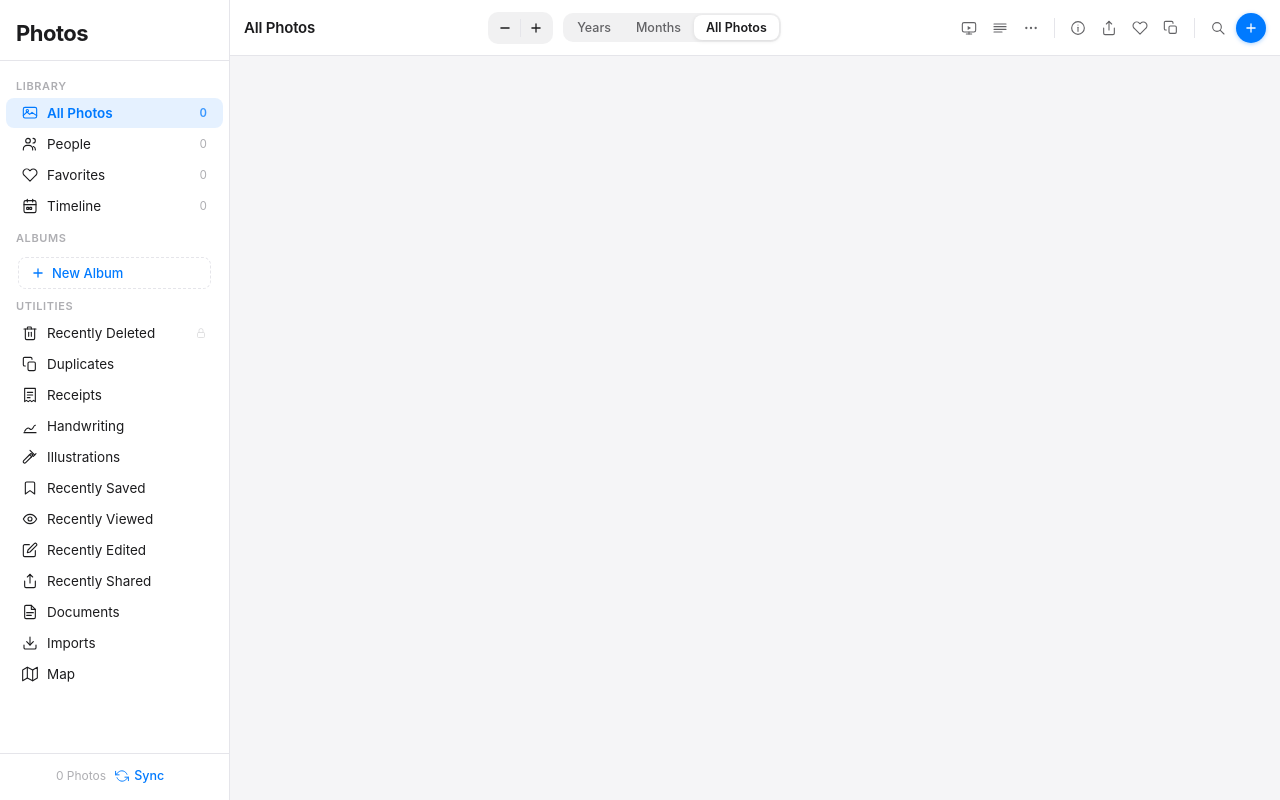
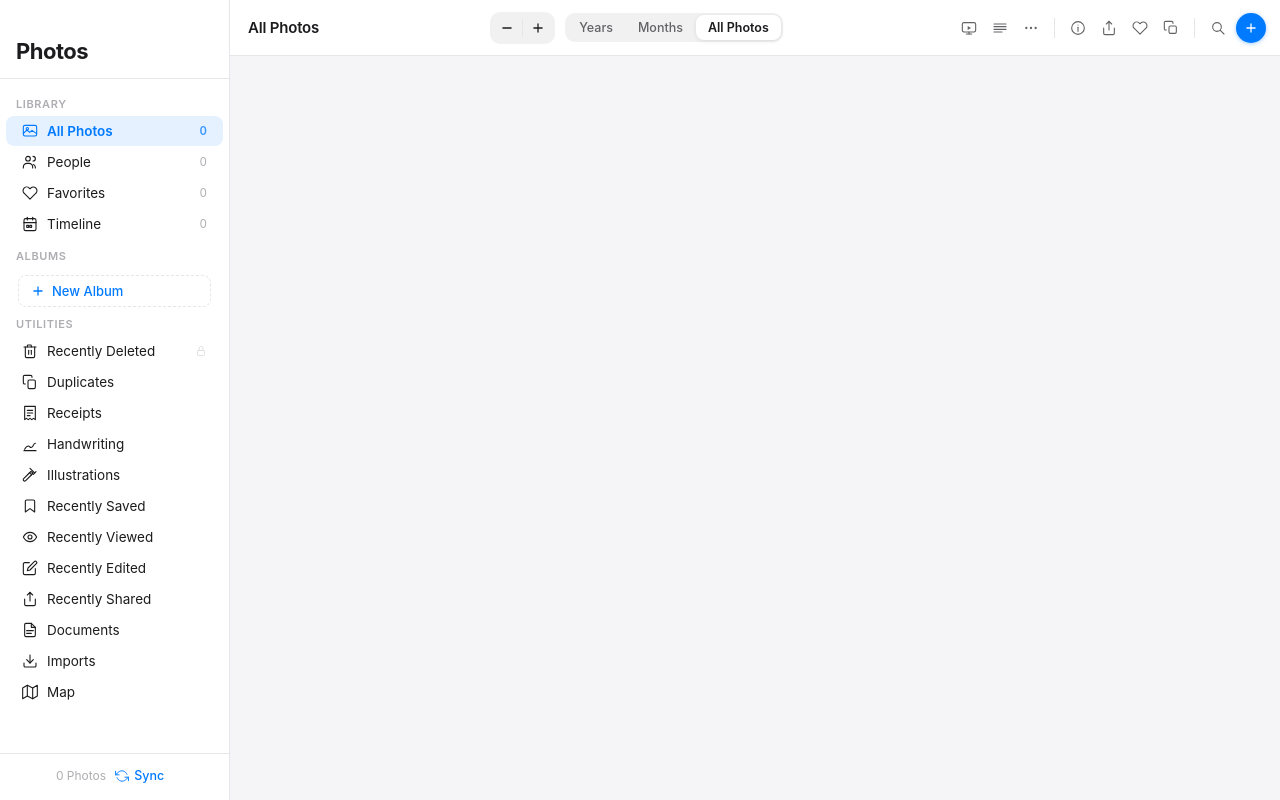
Before and after one commit to gotaker/Electron-Based-Photo-App, an Electron app: page renderer/index.html in a window 1280 px wide. Drawn offline with Linux system fonts and the light colour scheme; no server answers.

Commit message:
feat: enhance macOS window styling with traffic light adjustments and title bar clearance

```diff
--- a/main.mjs
+++ b/main.mjs
@@ -50,12 +50,15 @@ function getWin() {
 }
 
 function createWindow() {
+    const isMac = process.platform === 'darwin';
     const w = new BrowserWindow({
         width: 1280,
         height: 800,
         minWidth: 900,
         minHeight: 600,
-        titleBarStyle: process.platform === 'darwin' ? 'hiddenInset' : 'default',
+        titleBarStyle:        isMac ? 'hiddenInset' : 'default',
+        // Pin traffic lights so they don't shift on resize
+        trafficLightPosition: isMac ? { x: 12, y: 16 } : undefined,
         webPreferences: {
             preload:          path.join(__dirname, 'preload.js'),
             contextIsolation: true,
--- a/renderer/index.html
+++ b/renderer/index.html
@@ -2,6 +2,7 @@
 <html lang="en">
 <head>
     <meta charset="UTF-8">
+    <meta name="viewport" content="width=device-width, initial-scale=1.0, viewport-fit=cover">
     <meta name="viewport" content="width=device-width, initial-scale=1.0">
     <title>PhotoVault</title>
     <link rel="stylesheet" href="styles.css">
--- a/renderer/styles.css
+++ b/renderer/styles.css
@@ -4,6 +4,10 @@
 :root {
   --sidebar-width: 230px;
   --top-bar-height: 56px;
+  /* macOS hiddenInset traffic-light clearance.
+     env(titlebar-area-height) resolves correctly in Electron 28+;
+     the 28px fallback covers older builds and non-macOS. */
+  --titlebar-height: env(titlebar-area-height, 28px);
   --sidebar-bg: #FFFFFF;
   --main-bg: #F5F5F7;
   --accent: #007AFF;
@@ -74,7 +78,13 @@ button, input, a, .nav-item, .album-item, .photo-card, .photo-select {
   user-select: none;
 }
 
-.sidebar-header { padding: 20px 16px 14px; border-bottom: 1px solid var(--separator); }
+.sidebar-header {
+  padding: calc(var(--titlebar-height) + 10px) 16px 14px;
+  border-bottom: 1px solid var(--separator);
+  /* Allow the traffic-light drag zone to pass through this area */
+  -webkit-app-region: drag;
+}
+.sidebar-header * { -webkit-app-region: no-drag; }
 
 .app-title { font-size: 22px; font-weight: 700; color: var(--text-primary); letter-spacing: -0.5px; }
 
@@ -188,7 +198,7 @@ button, input, a, .nav-item, .album-item, .photo-card, .photo-select {
   gap: 10px;
 }
 
-.top-bar-left { display: flex; align-items: center; min-width: 0; }
+.top-bar-left { display: flex; align-items: center; min-width: 0; padding-left: 4px; }
 
 .top-bar-title-group { display: flex; flex-direction: column; gap: 1px; min-width: 0; }
 
```
